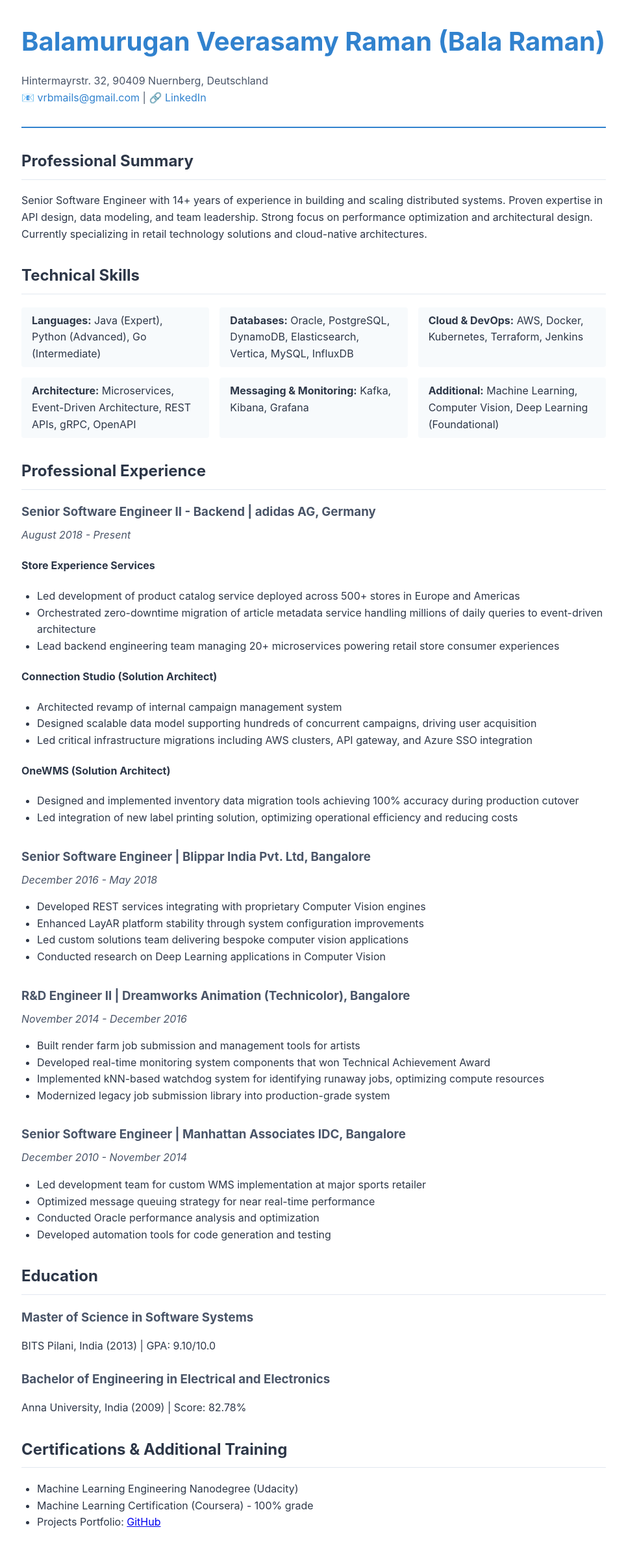
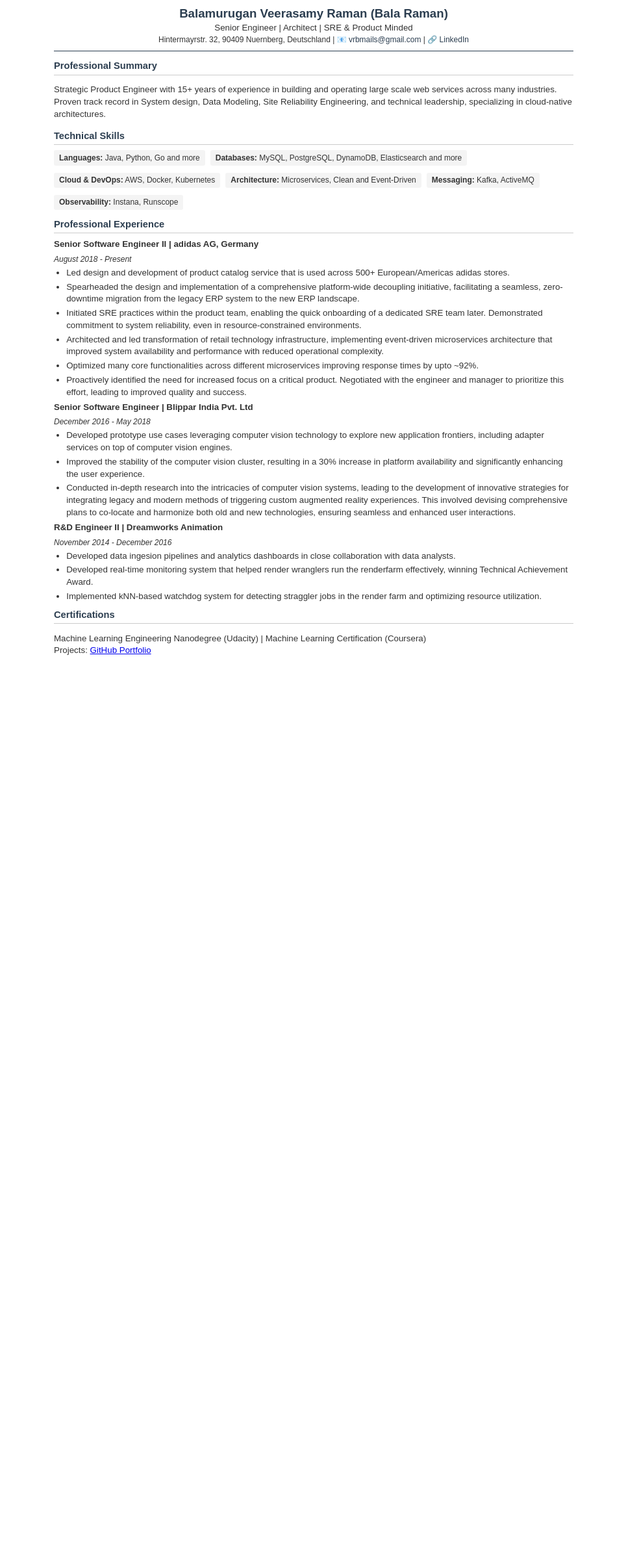
Before and after one commit to vrbala/vrbala.github.io, a Jekyll site: the page cv/index.html, which Jekyll copies as it is, in a window 1280 px wide. Shown: the whole page at 65% size, without its empty margins (157-1121 px from the left). Built offline with Jekyll 4.4.1, drawn with Linux system fonts in a browser that asks for light colours; after the commit the page ends 1032 px from its top, so only the background shows below that.

Commit message:
updated cv

```diff
--- a/cv/index.html
+++ b/cv/index.html
@@ -6,49 +6,48 @@
     <title>Bala Raman - Resume</title>
     <style>
         :root {
-            --primary-color: #2d3748;
-            --secondary-color: #4a5568;
-            --accent-color: #3182ce;
-            --light-bg: #f7fafc;
+            --primary-color: #333;
+            --accent-color: #2c3e50;
         }
 
         body {
-            font-family: -apple-system, BlinkMacSystemFont, 'Segoe UI', Roboto, Oxygen, Ubuntu, Cantarell, sans-serif;
-            line-height: 1.6;
+            font-family: Arial, sans-serif;
+            line-height: 1.4;
             color: var(--primary-color);
-            max-width: 900px;
+            max-width: 800px;
             margin: 0 auto;
-            padding: 2rem;
-            background-color: white;
+            padding: 0.5rem;
+            font-size: 10pt;
         }
 
         header {
-            margin-bottom: 2rem;
-            border-bottom: 2px solid var(--accent-color);
-            padding-bottom: 1rem;
+            text-align: center;
+            margin-bottom: 0.8rem;
+            border-bottom: 1px solid var(--accent-color);
         }
 
         h1 {
             color: var(--accent-color);
             margin: 0;
-            font-size: 2.5rem;
+            font-size: 14pt;
         }
 
         h2 {
-            color: var(--primary-color);
-            border-bottom: 1px solid #e2e8f0;
-            padding-bottom: 0.5rem;
-            margin-top: 2rem;
+            color: var(--accent-color);
+            border-bottom: 1px solid #ccc;
+            padding-bottom: 0.2rem;
+            margin: 0.5rem 0;
+            font-size: 11pt;
         }
 
         h3 {
-            color: var(--secondary-color);
-            margin-bottom: 0.5rem;
+            margin: 0.3rem 0;
+            font-size: 10pt;
         }
 
         .contact-info {
-            margin: 1rem 0;
-            color: var(--secondary-color);
+            font-size: 9pt;
+            margin-bottom: 0.5rem;
         }
 
         .contact-info a {
@@ -56,53 +55,48 @@
             text-decoration: none;
         }
 
-        .contact-info a:hover {
-            text-decoration: underline;
+        section {
+            margin-bottom: 0.5rem;
+        }
+
+        ul {
+            margin: 0.2rem 0;
+            padding-left: 1.2rem;
+        }
+
+        li {
+            margin-bottom: 0.2rem;
+        }
+
+        .job-period {
+            font-style: italic;
+            font-size: 9pt;
         }
 
         .skills-list {
-            display: grid;
-            grid-template-columns: repeat(auto-fit, minmax(250px, 1fr));
-            gap: 1rem;
+            display: flex;
+            flex-wrap: wrap;
+            gap: 0.5rem;
             list-style: none;
             padding: 0;
+            margin: 0.3rem 0;
         }
 
         .skills-list li {
-            background-color: var(--light-bg);
-            padding: 0.5rem 1rem;
-            border-radius: 4px;
+            background-color: #f4f4f4;
+            padding: 0.2rem 0.5rem;
+            border-radius: 3px;
+            font-size: 9pt;
         }
 
-        .experience-item {
-            margin-bottom: 2rem;
-        }
-
-        .job-title {
-            font-weight: bold;
-            color: var(--accent-color);
-        }
-
-        .job-period {
-            color: var(--secondary-color);
-            font-style: italic;
-        }
-
-        ul {
-            padding-left: 1.5rem;
-        }
-
-        .education-item {
-            margin-bottom: 1.5rem;
-        }
-
-        @media (max-width: 600px) {
+        @media print {
             body {
-                padding: 1rem;
+                max-width: 100%;
+                padding: 0;
+                font-size: 10pt;
             }
-
-            .skills-list {
-                grid-template-columns: 1fr;
+            a[href]:after {
+                content: none !important;
             }
         }
     </style>
@@ -110,8 +104,9 @@
 <body>
     <header>
         <h1>Balamurugan Veerasamy Raman (Bala Raman)</h1>
+        <div>Senior Engineer | Architect | SRE & Product Minded</div>
         <div class="contact-info">
-            Hintermayrstr. 32, 90409 Nuernberg, Deutschland<br>
+            Hintermayrstr. 32, 90409 Nuernberg, Deutschland |
             📧 <a href="mailto:vrbmails@gmail.com">vrbmails@gmail.com</a> |
             🔗 <a href="https://linkedin.com/in/vrbala">LinkedIn</a>
         </div>
@@ -119,103 +114,62 @@
 
     <section>
         <h2>Professional Summary</h2>
-        <p>Senior Software Engineer with 14+ years of experience in building and scaling distributed systems. Proven expertise in API design, data modeling, and team leadership. Strong focus on performance optimization and architectural design. Currently specializing in retail technology solutions and cloud-native architectures.</p>
+        <p>Strategic Product Engineer with 15+ years of experience in building and operating large scale web services across many industries. Proven track record in System design, Data Modeling, Site Reliability Engineering, and technical leadership, specializing in cloud-native architectures.</p>
     </section>
 
     <section>
         <h2>Technical Skills</h2>
         <ul class="skills-list">
-            <li><strong>Languages:</strong> Java (Expert), Python (Advanced), Go (Intermediate)</li>
-            <li><strong>Databases:</strong> Oracle, PostgreSQL, DynamoDB, Elasticsearch, Vertica, MySQL, InfluxDB</li>
-            <li><strong>Cloud & DevOps:</strong> AWS, Docker, Kubernetes, Terraform, Jenkins</li>
-            <li><strong>Architecture:</strong> Microservices, Event-Driven Architecture, REST APIs, gRPC, OpenAPI</li>
-            <li><strong>Messaging & Monitoring:</strong> Kafka, Kibana, Grafana</li>
-            <li><strong>Additional:</strong> Machine Learning, Computer Vision, Deep Learning (Foundational)</li>
+            <li><strong>Languages:</strong> Java, Python, Go and more</li>
+            <li><strong>Databases:</strong> MySQL, PostgreSQL, DynamoDB, Elasticsearch and more</li>
+            <li><strong>Cloud & DevOps:</strong> AWS, Docker, Kubernetes</li>
+            <li><strong>Architecture:</strong> Microservices, Clean and Event-Driven</li>
+            <li><strong>Messaging:</strong> Kafka, ActiveMQ</li>
+            <li><strong>Observability:</strong> Instana, Runscope</li>
         </ul>
     </section>
 
     <section>
         <h2>Professional Experience</h2>
 
-        <div class="experience-item">
-            <h3>Senior Software Engineer II - Backend | adidas AG, Germany</h3>
+        <div>
+            <h3>Senior Software Engineer II | adidas AG, Germany</h3>
             <div class="job-period">August 2018 - Present</div>
-
-            <h4>Store Experience Services</h4>
             <ul>
-                <li>Led development of product catalog service deployed across 500+ stores in Europe and Americas</li>
-                <li>Orchestrated zero-downtime migration of article metadata service handling millions of daily queries to event-driven architecture</li>
-                <li>Lead backend engineering team managing 20+ microservices powering retail store consumer experiences</li>
-            </ul>
-
-            <h4>Connection Studio (Solution Architect)</h4>
-            <ul>
-                <li>Architected revamp of internal campaign management system</li>
-                <li>Designed scalable data model supporting hundreds of concurrent campaigns, driving user acquisition</li>
-                <li>Led critical infrastructure migrations including AWS clusters, API gateway, and Azure SSO integration</li>
-            </ul>
-
-            <h4>OneWMS (Solution Architect)</h4>
-            <ul>
-                <li>Designed and implemented inventory data migration tools achieving 100% accuracy during production cutover</li>
-                <li>Led integration of new label printing solution, optimizing operational efficiency and reducing costs</li>
+                <li>Led design and development of product catalog service that is used across 500+ European/Americas adidas stores.</li>
+                <li>Spearheaded the design and implementation of a comprehensive platform-wide decoupling initiative, facilitating a seamless, zero-downtime migration from the legacy ERP system to the new ERP landscape.</li>
+                <li>Initiated SRE practices within the product team, enabling the quick onboarding of a dedicated SRE team later. Demonstrated commitment to system reliability, even in resource-constrained environments.</li>
+                <li>Architected and led transformation of retail technology infrastructure, implementing event-driven microservices architecture that improved system availability and performance with reduced operational complexity.</li>
+                <li>Optimized many core functionalities across different microservices improving response times by upto ~92%.</li>
+                <li>Proactively identified the need for increased focus on a critical product. Negotiated with the engineer and manager to prioritize this effort, leading to improved quality and success.</li>
             </ul>
         </div>
 
-        <div class="experience-item">
-            <h3>Senior Software Engineer | Blippar India Pvt. Ltd, Bangalore</h3>
+        <div>
+            <h3>Senior Software Engineer | Blippar India Pvt. Ltd</h3>
             <div class="job-period">December 2016 - May 2018</div>
             <ul>
-                <li>Developed REST services integrating with proprietary Computer Vision engines</li>
-                <li>Enhanced LayAR platform stability through system configuration improvements</li>
-                <li>Led custom solutions team delivering bespoke computer vision applications</li>
-                <li>Conducted research on Deep Learning applications in Computer Vision</li>
+                <li>Developed prototype use cases leveraging computer vision technology to explore new application frontiers, including adapter services on top of computer vision engines.</li>
+                <li>Improved the stability of the computer vision cluster, resulting in a 30% increase in platform availability and significantly enhancing the user experience.</li>
+                <li>Conducted in-depth research into the intricacies of computer vision systems, leading to the development of innovative strategies for integrating legacy and modern methods of triggering custom augmented reality experiences. This involved devising comprehensive plans to co-locate and harmonize both old and new technologies, ensuring seamless and enhanced user interactions.</li>
             </ul>
         </div>
 
-        <div class="experience-item">
-            <h3>R&D Engineer II | Dreamworks Animation (Technicolor), Bangalore</h3>
+        <div>
+            <h3>R&D Engineer II | Dreamworks Animation</h3>
             <div class="job-period">November 2014 - December 2016</div>
             <ul>
-                <li>Built render farm job submission and management tools for artists</li>
-                <li>Developed real-time monitoring system components that won Technical Achievement Award</li>
-                <li>Implemented kNN-based watchdog system for identifying runaway jobs, optimizing compute resources</li>
-                <li>Modernized legacy job submission library into production-grade system</li>
-            </ul>
-        </div>
-
-        <div class="experience-item">
-            <h3>Senior Software Engineer | Manhattan Associates IDC, Bangalore</h3>
-            <div class="job-period">December 2010 - November 2014</div>
-            <ul>
-                <li>Led development team for custom WMS implementation at major sports retailer</li>
-                <li>Optimized message queuing strategy for near real-time performance</li>
-                <li>Conducted Oracle performance analysis and optimization</li>
-                <li>Developed automation tools for code generation and testing</li>
+                <li>Developed data ingesion pipelines and analytics dashboards in close collaboration with data analysts.</li>
+                <li>Developed real-time monitoring system that helped render wranglers run the renderfarm effectively, winning Technical Achievement Award.</li>
+                <li>Implemented kNN-based watchdog system for detecting straggler jobs in the render farm and optimizing resource utilization.</li>
             </ul>
         </div>
     </section>
 
     <section>
-        <h2>Education</h2>
-        <div class="education-item">
-            <h3>Master of Science in Software Systems</h3>
-            <p>BITS Pilani, India (2013) | GPA: 9.10/10.0</p>
-        </div>
-
-        <div class="education-item">
-            <h3>Bachelor of Engineering in Electrical and Electronics</h3>
-            <p>Anna University, India (2009) | Score: 82.78%</p>
-        </div>
-    </section>
-
-    <section>
-        <h2>Certifications & Additional Training</h2>
-        <ul>
-            <li>Machine Learning Engineering Nanodegree (Udacity)</li>
-            <li>Machine Learning Certification (Coursera) - 100% grade</li>
-            <li>Projects Portfolio: <a href="https://github.com/vrbala/mlnd">GitHub</a></li>
-        </ul>
+        <h2>Certifications</h2>
+        <p>Machine Learning Engineering Nanodegree (Udacity) | Machine Learning Certification (Coursera)<br>
+        Projects: <a href="https://github.com/vrbala/mlnd">GitHub Portfolio</a></p>
     </section>
 </body>
 </html>
```
